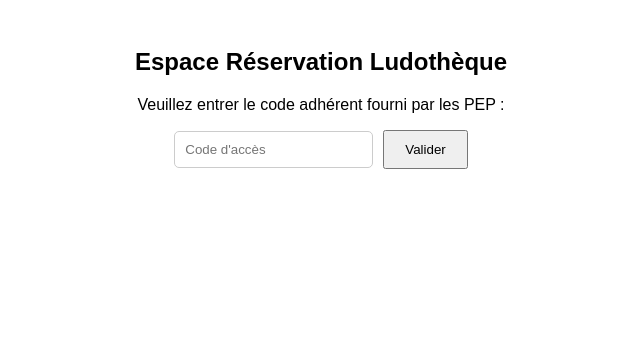
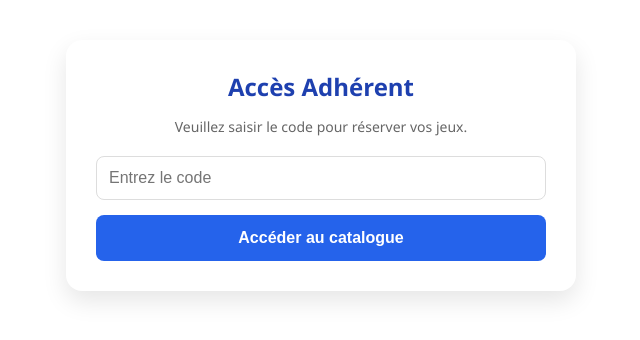
Before and after one commit to laelia180-wq/ludotheque-reservation, a React (Vite) app: page / in a window 1280 px wide. Shown: the top 340 px of the page, without its empty margins (319-959 px from the left). Built offline with nearby package versions, Linux system fonts and the light colour scheme.

Commit message:
Update App.jsx

```diff
--- a/src/App.jsx
+++ b/src/App.jsx
@@ -1,12 +1,11 @@
 import React, { useState } from 'react';
 import emailjs from '@emailjs/browser';
 
-// --- CONFIGURATION ---
-const ADHERENT_CODE = "LUDO2026"; // Change ce code pour tes adhérents
+// --- CONFIGURATION (À remplir avec tes infos EmailJS) ---
+const ADHERENT_CODE = "LUDO2026";
 const EMAILJS_SERVICE_ID = "service_evl28dp";
-const EMAILJS_TEMPLATE_ID = "TON_TEMPLATE_ID_ICI";
-const EMAILJS_PUBLIC_KEY = "TA_PUBLIC_KEY_ICI";
-// ---------------------
+const EMAILJS_TEMPLATE_ID = "TON_TEMPLATE_ID";
+const EMAILJS_PUBLIC_KEY = "TA_PUBLIC_KEY";
 
 export default function App() {
   const [isAuth, setIsAuth] = useState(false);
@@ -16,7 +15,6 @@ export default function App() {
   });
   const [status, setStatus] = useState("");
 
-  // Vérification de l'adhérent
   const handleAuth = (e) => {
     e.preventDefault();
     if (authCode.toUpperCase() === ADHERENT_CODE) {
@@ -26,83 +24,112 @@ export default function App() {
     }
   };
 
-  // Envoi du mail via EmailJS
   const handleSubmit = (e) => {
     e.preventDefault();
-
-    // Vérification de la durée (Max 31 jours)
     const debut = new Date(formData.dateDebut);
     const fin = new Date(formData.dateFin);
-    const diffTemps = fin - debut;
-    const diffJours = diffTemps / (1000 * 60 * 60 * 24);
+    const diffJours = (fin - debut) / (1000 * 60 * 60 * 24);
 
     if (diffJours < 0) return alert("La date de retour doit être après le début !");
     if (diffJours > 31) return alert("La durée maximale est de 31 jours.");
 
-    setStatus("Envoi en cours...");
+    setStatus("Chargement...");
 
     emailjs.send(EMAILJS_SERVICE_ID, EMAILJS_TEMPLATE_ID, formData, EMAILJS_PUBLIC_KEY)
       .then(() => {
-        setStatus("Succès ! Votre demande est envoyée.");
+        setStatus("success");
         setFormData({ nom: '', email: '', jeu: '', dateDebut: '', dateFin: '' });
       })
-      .catch((err) => {
-        setStatus("Erreur lors de l'envoi. Réessayez.");
-        console.error(err);
-      });
+      .catch(() => setStatus("error"));
   };
 
-  // Écran de connexion Adhérent
+  // Styles communs
+  const cardStyle = {
+    maxWidth: '450px', margin: '40px auto', padding: '30px',
+    borderRadius: '16px', boxShadow: '0 10px 25px rgba(0,0,0,0.1)',
+    backgroundColor: '#ffffff', fontFamily: '"Segoe UI", Roboto, sans-serif',
+    color: '#333'
+  };
+
+  const inputStyle = {
+    width: '100%', padding: '12px', marginBottom: '15px',
+    borderRadius: '8px', border: '1px solid #ddd', fontSize: '16px',
+    boxSizing: 'border-box'
+  };
+
+  const buttonStyle = {
+    width: '100%', padding: '14px', borderRadius: '8px', border: 'none',
+    backgroundColor: '#2563eb', color: 'white', fontWeight: 'bold',
+    fontSize: '16px', cursor: 'pointer', transition: 'background 0.3s'
+  };
+
+  // ÉCRAN CONNEXION
   if (!isAuth) {
     return (
-      <div style={{ padding: '20px', textAlign: 'center', fontFamily: 'sans-serif' }}>
-        <h2>Espace Réservation Ludothèque</h2>
-        <p>Veuillez entrer le code adhérent fourni par les PEP :</p>
+      <div style={cardStyle}>
+        <div style={{textAlign: 'center', marginBottom: '20px'}}>
+            <h2 style={{margin: '0 0 10px 0', color: '#1e40af'}}>Accès Adhérent</h2>
+            <p style={{color: '#666', fontSize: '14px'}}>Veuillez saisir le code pour réserver vos jeux.</p>
+        </div>
         <form onSubmit={handleAuth}>
           <input
-            type="text"
-            placeholder="Code d'accès"
-            value={authCode}
+            type="text" placeholder="Entrez le code" style={inputStyle}
             onChange={(e) => setAuthCode(e.target.value)}
-            style={{ padding: '10px', borderRadius: '5px', border: '1px solid #ccc' }}
           />
-          <button type="submit" style={{ marginLeft: '10px', padding: '10px 20px', cursor: 'pointer' }}>Valider</button>
+          <button type="submit" style={buttonStyle}>Accéder au catalogue</button>
         </form>
       </div>
     );
   }
 
-  // Formulaire de réservation
+  // ÉCRAN RÉSERVATION
   return (
-    <div style={{ padding: '20px', maxWidth: '500px', margin: 'auto', fontFamily: 'sans-serif' }}>
-      <h2>Réserver un jeu</h2>
-      <form onSubmit={handleSubmit} style={{ display: 'flex', flexDirection: 'column', gap: '15px' }}>
-        <input type="text" placeholder="Nom complet" required
+    <div style={cardStyle}>
+      <h2 style={{marginTop: 0, color: '#1e40af', textAlign: 'center'}}>Réserver un jeu</h2>
+      <p style={{textAlign: 'center', fontSize: '14px', color: '#666', marginBottom: '25px'}}>
+        Durée maximum : 31 jours
+      </p>
+
+      <form onSubmit={handleSubmit}>
+        <label style={{fontSize: '14px', fontWeight: '600'}}>Nom & Prénom</label>
+        <input type="text" placeholder="Ex: Jean Dupont" required style={inputStyle}
           onChange={e => setFormData({...formData, nom: e.target.value})} />
 
-        <input type="email" placeholder="Votre email" required
+        <label style={{fontSize: '14px', fontWeight: '600'}}>Email</label>
+        <input type="email" placeholder="votre@email.com" required style={inputStyle}
           onChange={e => setFormData({...formData, email: e.target.value})} />
 
-        <input type="text" placeholder="Nom du jeu souhaité" required
+        <label style={{fontSize: '14px', fontWeight: '600'}}>Nom du jeu</label>
+        <input type="text" placeholder="Ex: Catan, Dixit..." required style={inputStyle}
           onChange={e => setFormData({...formData, jeu: e.target.value})} />
 
-        <div>
-          <label>Date de début :</label>
-          <input type="date" required style={{ width: '100%' }}
-            onChange={e => setFormData({...formData, dateDebut: e.target.value})} />
+        <div style={{display: 'flex', gap: '10px'}}>
+            <div style={{flex: 1}}>
+                <label style={{fontSize: '12px', fontWeight: '600'}}>Début</label>
+                <input type="date" required style={inputStyle}
+                    onChange={e => setFormData({...formData, dateDebut: e.target.value})} />
+            </div>
+            <div style={{flex: 1}}>
+                <label style={{fontSize: '12px', fontWeight: '600'}}>Retour</label>
+                <input type="date" required style={inputStyle}
+                    onChange={e => setFormData({...formData, dateFin: e.target.value})} />
+            </div>
         </div>
 
-        <div>
-          <label>Date de retour :</label>
-          <input type="date" required style={{ width: '100%' }}
-            onChange={e => setFormData({...formData, dateFin: e.target.value})} />
-        </div>
-
-        <button type="submit" style={{ background: '#007bff', color: 'white', padding: '15px', border: 'none', borderRadius: '5px' }}>
-          Confirmer la réservation
+        <button type="submit" style={buttonStyle}>
+            {status === "Chargement..." ? "Envoi..." : "Envoyer la demande"}
         </button>
 
-        {status && <p style={{ fontWeight: 'bold' }}>{status}</p>}
+        {status === "success" && (
+            <p style={{color: '#059669', textAlign: 'center', marginTop: '15px', fontWeight: '500'}}>
+                ✅ Demande envoyée avec succès !
+            </p>
+        )}
+        {status === "error" && (
+            <p style={{color: '#dc2626', textAlign: 'center', marginTop: '15px'}}>
+                ❌ Erreur d'envoi. Vérifiez vos paramètres.
+            </p>
+        )}
       </form>
     </div>
   );
```
